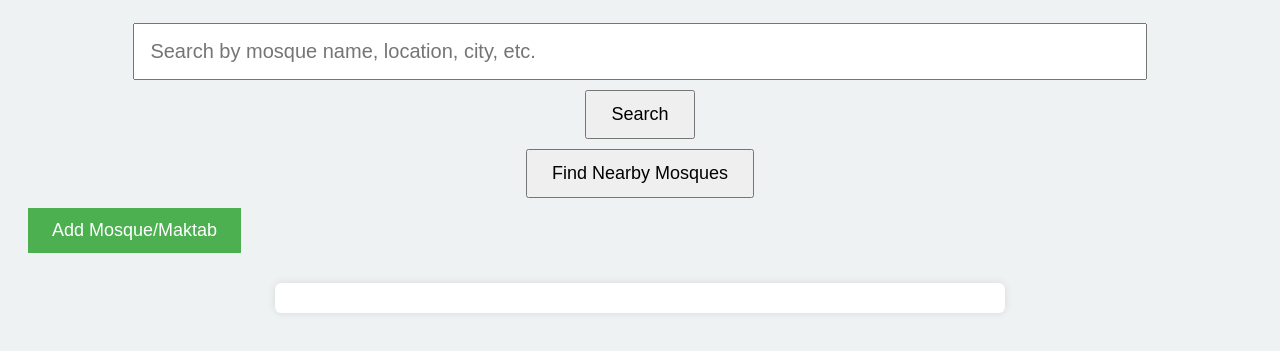
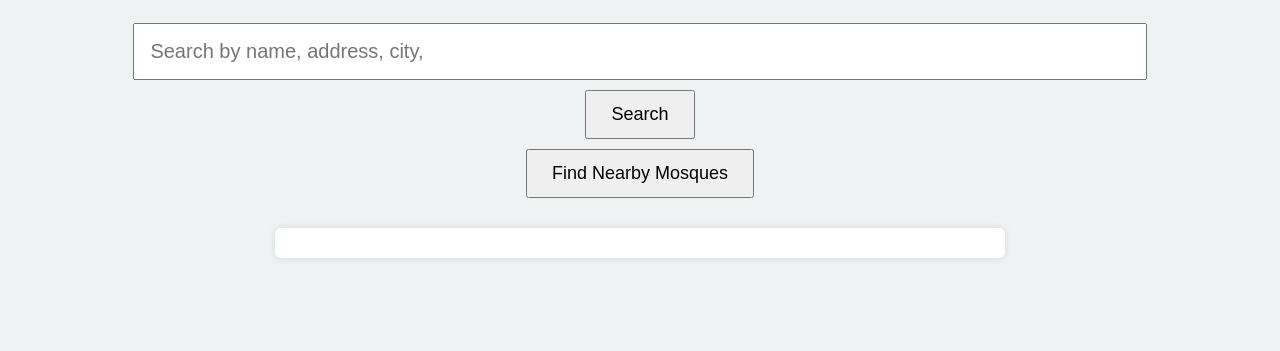
Before and after one commit to People7/NamazTime, a plain HTML site: page search-mosque.html in a window 1280 px wide. Shown: the part 95-446 px from the top of the page. Drawn offline with Linux system fonts and the light colour scheme.

Commit message:
Update search-mosque.html

```diff
--- a/search-mosque.html
+++ b/search-mosque.html
@@ -315,16 +315,12 @@
     <input
       type="text"
       id="searchInput"
-      placeholder="Search by mosque name, location, city, etc."
+      placeholder="Search by name, address, city,"
       autocomplete="off"
     />
     <button id="searchButton">Search</button>
     <button id="nearbyButton">Find Nearby Mosques</button>
   </div>
-
-  <button onclick="window.location.href='signup.html'" style="background-color:#4CAF50; color:white; border:none; margin-top:10px;">
-      Add Mosque/Maktab
-    </button>
 
   <table id="mosqueTable" style="display:none">
     <thead>
```
